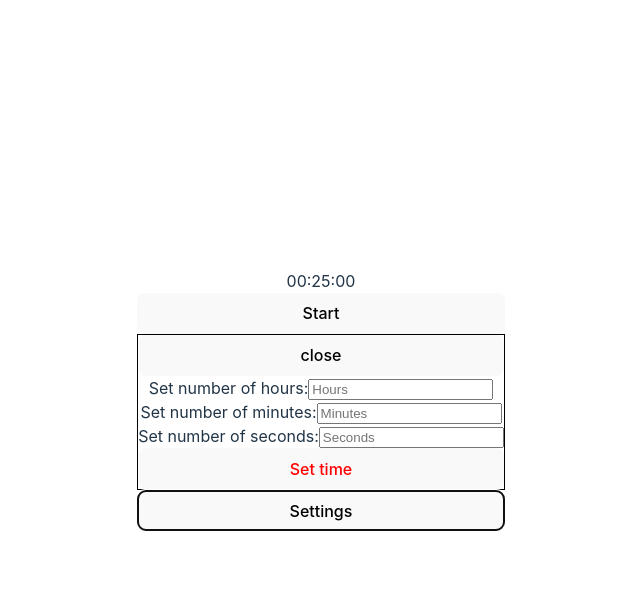
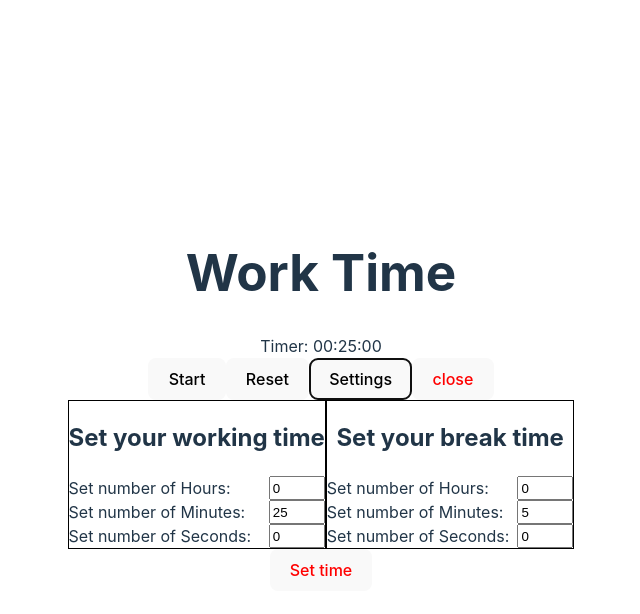
Before and after one commit to domdomm42/pomodoro, a React (Vite) app in the folder pomodoro-app/: page / in a window 1280 px wide. Both pictures are taken after a click on the button "Settings". Shown: the top 614 px of the page, without its empty margins (319-959 px from the left). Built offline with nearby package versions, Linux system fonts and the light colour scheme.

Commit message:
completed basic functionality

```diff
--- a/pomodoro-app/src/App.jsx
+++ b/pomodoro-app/src/App.jsx
@@ -1,87 +1,83 @@
+import { useState, useEffect } from 'react';
 import './App.css';
-import { useEffect, useState } from 'react';
-import Popup from './components/Popup.jsx';
+import Popup from './components/Popup';
 import schoolbell from '../public/schoolbell.mp3';
 
-// TODO:
-// 1) Let user pick a time ✅
-// 2) Add sound after ring ✅
-// 3) Add a reset button
-// 4) Add a progress bar
-// 5) Add a break timer
-// 6) Add total time spent on the timer
-// 7) Add background image/animation or a way for user to add their own
-
 function App() {
+  // Initial timer in seconds (25 minutes)
   const [timer, setTimer] = useState(1500);
+  const [isWorking, setIsWorking] = useState(true); // State to track if it's work time or break time
   const [start, setStart] = useState(false);
   const [openSettings, setOpenSettings] = useState(false);
-  const [initialTime, setInitialTime] = useState(1500);
+  const [workDuration, setWorkDuration] = useState(1500);
+  const [breakDuration, setBreakDuration] = useState(300);
 
-  const playSound = () => {
-    const sound = new Audio(schoolbell);
-    sound.play();
+  useEffect(() => {
+    let interval = null;
+
+    if (start && timer > 0) {
+      interval = setInterval(() => {
+        setTimer((prevTimer) => prevTimer - 1);
+      }, 1000);
+    } else if (timer === 0) {
+      const sound = new Audio(schoolbell);
+      sound.play();
+      setIsWorking(!isWorking); // Toggle between work and break time
+      setTimer(isWorking ? breakDuration : workDuration); // Set timer for next session
+      setStart(false); // Pause the timer
+    }
+
+    return () => clearInterval(interval);
+  }, [start, timer, isWorking, workDuration, breakDuration]);
+
+  const handleTimeSubmit = (workSeconds, breakSeconds, isSettingsSaved) => {
+    if (isSettingsSaved) {
+      setWorkDuration(workSeconds);
+      setBreakDuration(breakSeconds);
+      setTimer(isWorking ? workSeconds : breakSeconds); // Reset the timer based on current state
+    }
+    setOpenSettings(false);
+    setStart(false);
   };
 
-  const changeStartState = () => {
-    if (start === true) {
-      setStart(false);
-    } else {
-      setStart(true);
-    }
+  const toggleStart = () => setStart(!start);
+  const openSettingsPopup = () => setOpenSettings(true);
+  const resetTimer = () => {
+    setTimer(isWorking ? workDuration : breakDuration);
+    setStart(false);
   };
 
-  // Settings function, need this here to change the timer state
-  const handleTimeSubmit = (totalSeconds, isSettingsSaved) => {
-    if (isSettingsSaved === true) {
-      setTimer(totalSeconds);
-      setInitialTime(totalSeconds);
-      setOpenSettings(false); // Close the popup after setting the time
-    } else {
-      setOpenSettings(false);
-    }
-  };
-
-  // Checks the state of start and timer, if start is true and timer is not 0,
-  // it will decrement the timer by 1 every second
-  useEffect(() => {
-    if (timer === 0 || !start) {
-      return;
-    }
-    const intervalId = setInterval(() => {
-      setTimer(timer - 1);
-    }, 1000);
-
-    return () => clearInterval(intervalId);
-  }, [start, timer]);
-
-  // Do calculation to get the hours, minutes and seconds from total seconds
   const hours = Math.floor(timer / 3600);
   const minutes = Math.floor((timer % 3600) / 60);
   const seconds = timer % 60;
 
-  // Format the time to be displayed, this rerenders every second cause timer changes every second
   const formatedTime = `${hours.toString().padStart(2, '0')}:${minutes
     .toString()
     .padStart(2, '0')}:${seconds.toString().padStart(2, '0')}`;
 
-  // Should play some sounds
-  if (timer === 0) {
-    playSound();
-    setStart(false);
-    setTimer(initialTime);
-  }
-
   return (
-    <>
-      {timer === 0 ? <div>Time&apos;s up!</div> : null}
-      {formatedTime}
-      <button onClick={changeStartState}>
-        {start === true ? 'Pause' : 'Start'}
-      </button>
-      {openSettings && <Popup onSubmit={handleTimeSubmit} />}
-      <button onClick={() => setOpenSettings(true)}>Settings</button>
-    </>
+    <div className='App'>
+      <h1>{isWorking ? 'Work Time' : 'Break Time'}</h1>
+      <div>Timer: {formatedTime}</div>
+      <button onClick={toggleStart}>{start ? 'Pause' : 'Start'}</button>
+      <button onClick={resetTimer}>Reset</button>
+      <button onClick={openSettingsPopup}>Settings</button>
+      {openSettings && (
+        <Popup
+          workTime={{
+            hours: Math.floor(workDuration / 3600),
+            minutes: Math.floor((workDuration % 3600) / 60),
+            seconds: workDuration % 60,
+          }}
+          breakTime={{
+            hours: Math.floor(breakDuration / 3600),
+            minutes: Math.floor((breakDuration % 3600) / 60),
+            seconds: breakDuration % 60,
+          }}
+          onSubmit={handleTimeSubmit}
+        />
+      )}
+    </div>
   );
 }
 
--- /dev/null
+++ b/pomodoro-app/src/components/Popup.css
@@ -0,0 +1,9 @@
+label,
+input {
+  display: flex;
+  justify-content: space-between;
+}
+
+.settingsMenu {
+  display: flex;
+}
--- a/pomodoro-app/src/components/Popup.jsx
+++ b/pomodoro-app/src/components/Popup.jsx
@@ -1,16 +1,28 @@
 import { useState } from 'react';
 import PropTypes from 'prop-types';
+import './Popup.css';
 
-const Popup = ({ onSubmit }) => {
-  const [hours, setHours] = useState(0);
-  const [minutes, setMinutes] = useState(0);
-  const [seconds, setSeconds] = useState(0);
+const Popup = ({ onSubmit, workTime, breakTime }) => {
+  const [workHours, setWorkHours] = useState(workTime.hours);
+  const [workMinutes, setWorkMinutes] = useState(workTime.minutes);
+  const [workSeconds, setWorkSeconds] = useState(workTime.seconds);
 
-  // after submitting time, convert to seconds and send it back to the user
+  const [breakHours, setBreakHours] = useState(breakTime.hours);
+  const [breakMinutes, setBreakMinutes] = useState(breakTime.minutes);
+  const [breakSeconds, setBreakSeconds] = useState(breakTime.seconds);
+
   const handleSubmit = () => {
-    // Convert hours, minutes, and seconds to total seconds and submit
-    const totalSeconds = hours * 3600 + minutes * 60 + seconds;
-    onSubmit(totalSeconds, true);
+    // Convert hours, workMinutes, and workSeconds to total workSeconds and submit
+    const totalWorkSeconds =
+      parseInt(workHours) * 3600 +
+      parseInt(workMinutes) * 60 +
+      parseInt(workSeconds);
+
+    const totalBreakSeconds =
+      parseInt(breakHours * 3600) +
+      parseInt(breakMinutes) * 60 +
+      parseInt(breakSeconds);
+    onSubmit(totalWorkSeconds, totalBreakSeconds, true);
   };
 
   const handleClose = () => {
@@ -25,47 +37,161 @@ const Popup = ({ onSubmit }) => {
   };
 
   return (
-    <div style={popupStyle}>
-      <button onClick={handleClose}>close</button>
-
+    <>
+      <button onClick={handleClose} style={{ color: 'red' }}>
+        close
+      </button>
+      <div className='settingsMenu'>
+        <div style={popupStyle} className='workTimeDiv'>
+          <h2>Set your working time</h2>
           <label>
-        Set number of hours:
+            Set number of Hours:
             <input
-          name='hoursInput'
+              name='workHoursInput'
               type='number'
-          onChange={(e) => setHours(e.target.value)}
-          placeholder='Hours'
+              value={workHours}
+              onChange={(e) => {
+                if (/^\d*$/.test(e.target.value)) {
+                  setWorkHours(e.target.value);
+                }
+              }}
+              onBlur={(e) =>
+                e.target.value !== ''
+                  ? setWorkHours(e.target.value)
+                  : setWorkHours(0)
+              }
+              style={{ width: '3rem', marginLeft: '0.5rem' }}
+              min={0}
+              placeholder={workHours}
             />
           </label>
 
           <label>
-        Set number of minutes:
+            Set number of Minutes:
             <input
-          name='minutesInput'
+              name='workMinutesInput'
               type='number'
-          onChange={(e) => setMinutes(e.target.value)}
-          placeholder='Minutes'
+              value={workMinutes}
+              onChange={(e) => {
+                if (/^\d*$/.test(e.target.value)) {
+                  setWorkMinutes(e.target.value);
+                }
+              }}
+              onBlur={(e) =>
+                e.target.value !== ''
+                  ? setWorkMinutes(e.target.value)
+                  : setWorkMinutes(0)
+              }
+              style={{ width: '3rem', marginLeft: '0.5rem' }}
+              min={0}
+              placeholder={workMinutes}
             />
           </label>
 
           <label>
-        Set number of seconds:
+            Set number of Seconds:
             <input
-          name='secondsInput'
+              name='workSecondsInput'
               type='number'
-          onChange={(e) => setSeconds(e.target.value)}
-          placeholder='Seconds'
+              value={workSeconds}
+              onChange={(e) => {
+                if (/^\d*$/.test(e.target.value)) {
+                  setWorkSeconds(e.target.value);
+                }
+              }}
+              onBlur={(e) =>
+                e.target.value !== ''
+                  ? setWorkSeconds(e.target.value)
+                  : setWorkSeconds(0)
+              }
+              style={{ width: '3rem', marginLeft: '0.5rem' }}
+              min={0}
+              placeholder={workSeconds}
+              default
             />
           </label>
+        </div>
+
+        <div style={popupStyle} className='breakTimeDiv'>
+          <h2>Set your break time</h2>
+          <label>
+            Set number of Hours:
+            <input
+              name='breakHoursInput'
+              type='number'
+              value={breakHours}
+              onChange={(e) => {
+                if (/^\d*$/.test(e.target.value)) {
+                  setBreakHours(e.target.value);
+                }
+              }}
+              onBlur={(e) =>
+                e.target.value !== ''
+                  ? setBreakHours(e.target.value)
+                  : setBreakHours(0)
+              }
+              style={{ width: '3rem', marginLeft: '0.5rem' }}
+              min={0}
+              placeholder={breakHours}
+            />
+          </label>
+
+          <label>
+            Set number of Minutes:
+            <input
+              name='breakMinutesInput'
+              type='number'
+              value={breakMinutes}
+              onChange={(e) => {
+                if (/^\d*$/.test(e.target.value)) {
+                  setBreakMinutes(e.target.value);
+                }
+              }}
+              onBlur={(e) =>
+                e.target.value !== ''
+                  ? setBreakMinutes(e.target.value)
+                  : setBreakMinutes(0)
+              }
+              style={{ width: '3rem', marginLeft: '0.5rem' }}
+              min={0}
+              placeholder={breakMinutes}
+            />
+          </label>
+
+          <label>
+            Set number of Seconds:
+            <input
+              name='breakSecondsInput'
+              type='number'
+              value={breakSeconds}
+              onChange={(e) => {
+                if (/^\d*$/.test(e.target.value)) {
+                  setBreakSeconds(e.target.value);
+                }
+              }}
+              onBlur={(e) =>
+                e.target.value !== ''
+                  ? setBreakSeconds(e.target.value)
+                  : setBreakSeconds(0)
+              }
+              style={{ width: '3rem', marginLeft: '0.5rem' }}
+              min={0}
+              placeholder={breakSeconds}
+            />
+          </label>
+        </div>
+      </div>
       <button onClick={handleSubmit} style={{ color: 'red' }}>
         Set time
       </button>
-    </div>
+    </>
   );
 };
 
 Popup.propTypes = {
   onSubmit: PropTypes.func.isRequired,
+  workTime: PropTypes.object.isRequired,
+  breakTime: PropTypes.object.isRequired,
 };
 
 export default Popup;
```
Lines whose indentation alone changed are shown as unchanged.
